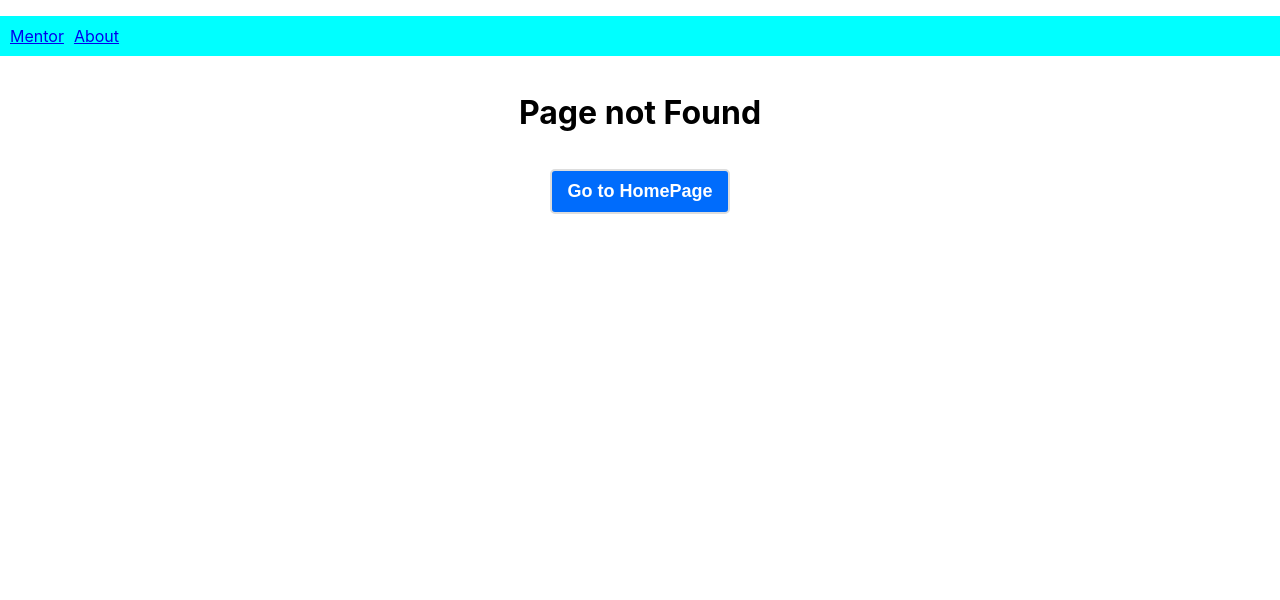
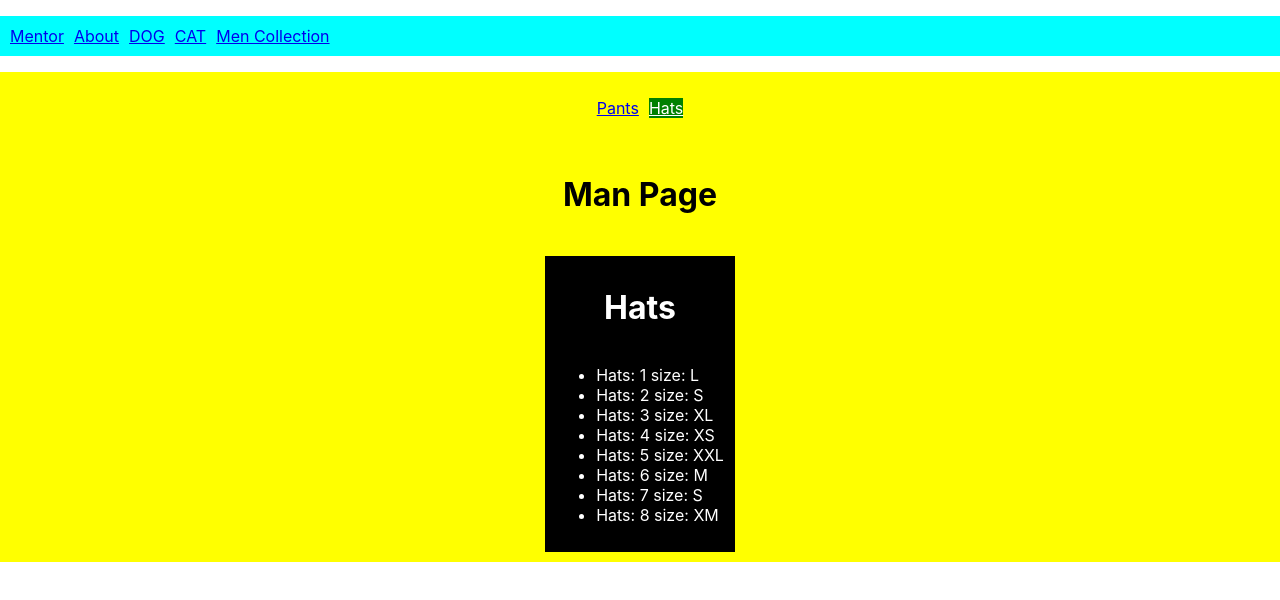
Before and after one commit to Hemant2122/newton-react-project, a React (Create React App) app: page /men/hats in a window 1280 px wide. Before the commit this address had no page. Shown: the top 600 px of the page. Built offline with nearby package versions, Linux system fonts and the light colour scheme.

Commit message:
React:- React Routing Complete

```diff
--- a/src/12. ReactRouting/2. RouterApplication/RouterApp.js
+++ b/src/12. ReactRouting/2. RouterApplication/RouterApp.js
@@ -5,6 +5,9 @@ import MenPage from "./pages/Men/MenPage";
 import Hats from "./components/Men/Hats";
 import NotFoundPage from "./pages/NotFoundPage";
 import AnimalPage from "./pages/Animal/AnimalPage";
+import Paints from "./components/Men/Paints";
+import RendomMenProducts from "./components/Men/RendomMenProducts";
+import styles from "./RouterApp.module.css";
 
 
 
@@ -27,14 +30,47 @@ function RouterApp(){
                     padding: "10px",
                 }}>
                     <li>
-                        <NavLink to="/mentor">Mentor</NavLink>
+                        <NavLink className={(navLinkProps) => {
+                            const {isActive} = navLinkProps;
+                            return isActive ? `${styles.activeLink}` : '';
+
+                        }} to="/mentor">Mentor</NavLink>
                     </li>
 
                     <li>
-                        <NavLink to="/about">About</NavLink>
+                        <NavLink className={(navLinkProps) => {
+                            const {isActive} = navLinkProps;
+                            return isActive ? `${styles.activeLink}` : '';
+
+                        }} to="/about" reloadDocument >About</NavLink>
+                    </li>
+
+                    <li>
+                        <NavLink className={(navLinkProps) => {
+                            const {isActive} = navLinkProps;
+                            return isActive ? `${styles.activeLink}` : '';
+
+                        }} to="/animal?q=dog">DOG</NavLink>
+                    </li>
+
+                    <li>
+                        <NavLink className={(navLinkProps) => {
+                            const {isActive} = navLinkProps;
+                            return isActive ? `${styles.activeLink}` : '';
+
+                        }} to="/animal?q=cat">CAT</NavLink>
+                    </li>
+
+                    <li>
+                        <NavLink className={(navLinkProps) => {
+                            const {isActive} = navLinkProps;
+                            return isActive ? `${styles.activeLink}` : '';
+
+                        }} to="/men" end >Men Collection</NavLink>
                     </li>
                 </ul>
             </nav>
+            {/* end --> The end prop changes the matching logic for the active and pending states to only match to the "end" of the NavLink's to path. */}
 
             {/* REAL ROUTING LOGIC */}
 
@@ -60,8 +96,15 @@ function RouterApp(){
 
                 {/* ----------------------- 3rd Phase of Route ---------------------------- */}
 
+                {/* when ypu are using the Parent child Route Relationship then we need to have
+                    <Outlet></Outlet> in Parent component
+                    to that Our child Component can be  Displayed  in that Parent Component.
+                */}
+
                 <Route path="/men" element={<MenPage />} >
-                    {/* <Route path="/hats" element={<Hats />}></Route> */}
+                    <Route path="hats" element={<Hats />}></Route>
+                    <Route path="Pant" element={<Paints />}></Route>
+                    <Route path=":id" element={<RendomMenProducts />}></Route>
                 </Route>
 
             </Routes>
@@ -71,3 +114,6 @@ function RouterApp(){
 }
 
 export default RouterApp;
+
+
+// red IMP link : --> https://reactrouter.com/en/main
--- a/src/12. ReactRouting/2. RouterApplication/RouterApp.module.css
+++ b/src/12. ReactRouting/2. RouterApplication/RouterApp.module.css
@@ -0,0 +1,5 @@
+
+.activeLink{
+    background-color: green;
+    color: white;
+}
--- /dev/null
+++ b/src/12. ReactRouting/2. RouterApplication/components/Animal/Cat.js
@@ -0,0 +1,12 @@
+
+
+function Cat(){
+    return (
+        <>
+            <h2>CAT IS NICE</h2>
+            <p>Cat is Sassy</p>
+        </>
+    )
+}
+
+export default Cat;
--- /dev/null
+++ b/src/12. ReactRouting/2. RouterApplication/components/Animal/Dog.js
@@ -0,0 +1,12 @@
+
+
+function Dog(){
+    return (
+        <>
+           <h2>DOG IS NICE</h2>
+           <p>Dog is faithful</p>
+        </>
+    )
+}
+
+export default Dog;
--- a/src/12. ReactRouting/2. RouterApplication/components/Men/Hats.js
+++ b/src/12. ReactRouting/2. RouterApplication/components/Men/Hats.js
@@ -1,12 +1,29 @@
 import { Outlet } from "react-router-dom";
 
-function Hats(){
-    return(
-        <>
-            <h1>Hats</h1>
-            <Outlet></Outlet>
-        </>
-    )
+function Hats() {
+  return (
+    <>
+      <h1>Hats</h1>
+
+      <ul>
+        <li>Hats: 1 size: L</li>
+
+        <li>Hats: 2 size: S</li>
+
+        <li>Hats: 3 size: XL</li>
+
+        <li>Hats: 4 size: XS</li>
+
+        <li>Hats: 5 size: XXL</li>
+
+        <li>Hats: 6 size: M</li>
+
+        <li>Hats: 7 size: S</li>
+
+        <li>Hats: 8 size: XM</li>
+      </ul>
+    </>
+  );
 }
 
 export default Hats;
--- /dev/null
+++ b/src/12. ReactRouting/2. RouterApplication/components/Men/Paints.js
@@ -0,0 +1,53 @@
+
+
+function Paints(){
+    return (
+        <>
+            <h3>Paints</h3>
+
+            <ul>
+                <li>
+                    pant: 1
+                    size: L
+                </li>
+
+                <li>
+                    pant: 2
+                    size: S
+                </li>
+
+                <li>
+                    pant: 3
+                    size: XL
+                </li>
+
+                <li>
+                    pant: 4
+                    size: XS
+                </li>
+
+                <li>
+                    pant: 5
+                    size: XXL
+                </li>
+
+                <li>
+                    pant: 6
+                    size: M
+                </li>
+
+                <li>
+                    pant: 7
+                    size: S
+                </li>
+
+                <li>
+                    pant: 8
+                    size: XM
+                </li>
+            </ul>
+        </>
+    )
+}
+
+export default Paints;
--- /dev/null
+++ b/src/12. ReactRouting/2. RouterApplication/components/Men/RendomMenProducts.js
@@ -0,0 +1,19 @@
+import { useEffect } from "react";
+import { useParams } from "react-router-dom";
+
+function RendomMenProducts() {
+
+    let params = useParams();
+    const {id} = params;
+
+    useEffect(() => {
+        console.log("Hey Making API CALL for" + id);
+    }, [id])
+  return (
+    <>
+      <div>Rendom men Product {id} </div>
+    </>
+  );
+}
+
+export default RendomMenProducts;
--- a/src/12. ReactRouting/2. RouterApplication/pages/Animal/AnimalPage.js
+++ b/src/12. ReactRouting/2. RouterApplication/pages/Animal/AnimalPage.js
@@ -1,4 +1,6 @@
 import { useSearchParams } from "react-router-dom";
+import Dog from "../../components/Animal/Dog";
+import Cat from "../../components/Animal/Cat";
 
 function AnimalPage(){
     // console.log(window.location.search, "geting serach non convebtional way"); // we shoule never do this.
@@ -10,9 +12,9 @@ function AnimalPage(){
 
         switch(type){
             case "dog":
-                return (<h4>DOGS</h4>);
+                return <Dog />;
             case "cat":
-                return (<h4>CATS</h4>);
+                return <Cat />;
             default:
                 return (<h4>No animal like this in  animal kindom</h4>);
         }
--- a/src/12. ReactRouting/2. RouterApplication/pages/Men/MenPage.js
+++ b/src/12. ReactRouting/2. RouterApplication/pages/Men/MenPage.js
@@ -1,11 +1,77 @@
+import { NavLink, Outlet } from "react-router-dom";
+import styles from "../../RouterApp.module.css";
 
+function MenPage() {
+  return (
+    <>
+      <div
+        style={{
+          display: "flex",
+          flexDirection: "column",
+          alignItems: "center",
+          gap: "10px",
+          background: "yellow",
+        }}
+      >
+        <nav>
+          <ul
+            style={{
+              listStyle: "none",
+              display: "flex",
+              gap: "10px",
+              padding: "10px",
+            }}
+          >
+            <li>
+              <NavLink
+                className={(navLinkProps) => {
+                  const { isActive } = navLinkProps;
+                  return isActive ? `${styles.activeLink}` : "";
+                }}
+                to="/men/pant"
+              >
+                Pants
+              </NavLink>
+            </li>
+            <li>
+              <NavLink
+                className={(navLinkProps) => {
+                  const { isActive } = navLinkProps;
+                  return isActive ? `${styles.activeLink}` : "";
+                }}
+                to="/men/hats"
+              >
+                Hats
+              </NavLink>
+            </li>
+          </ul>
+        </nav>
 
-function MenPage(){
-    return (
-        <>
-            <h1>Man Page</h1>
-        </>
-    )
+        <h1>Man Page</h1>
+
+        <div
+          style={{
+            display: "flex",
+            flexDirection: "column",
+            alignItems: "center",
+            border: "1px solid black",
+            padding: "10px",
+            margin: "10px",
+            background: "black",
+            color: "#fff",
+          }}
+        >
+          <Outlet></Outlet>
+
+          {/*
+                    THIS OUTLET WILL BE USED TO DISPLAY
+                    <Route path="hats" element={<Hats />}></Route>
+                    <Route path="Pants" element={<Paints />}></Route>
+                */}
+        </div>
+      </div>
+    </>
+  );
 }
 
 export default MenPage;
```
Also changed, not shown: src/5. Forms/TetcharRating.js (added, +139 -0 lines), src/Assignments/RandomUsersAPI/User.js (added).
